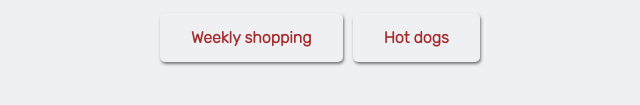
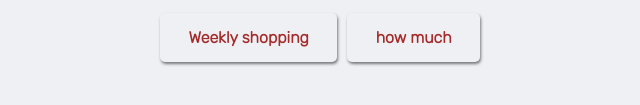
Before and after one commit to CleancodeGitHub/Shopping-List-Using-Firebase-main-storage-database, a plain HTML site: page family basket-app/index.html in a window 1280 px wide. Shown: the part 349-454 px from the top of the page, 320-960 px from the left. Drawn offline with Linux system fonts and the light colour scheme.

Commit message:
Update index.html

```diff
--- a/family basket-app/index.html
+++ b/family basket-app/index.html
@@ -18,7 +18,7 @@
     <button id="add-button">Add to List</button>
     <ul id="shopping-list">
       <li>Weekly shopping</li>
-      <li>Hot dogs</li>
+      <li>how much</li>
     </ul>
   </div>
   <script src="index.js" type="module"></script>
```
